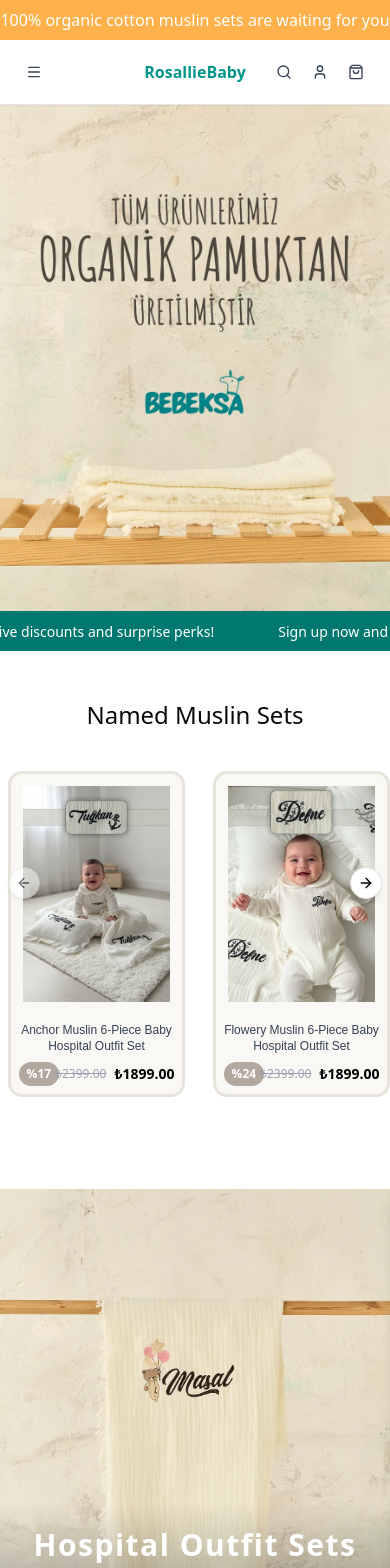
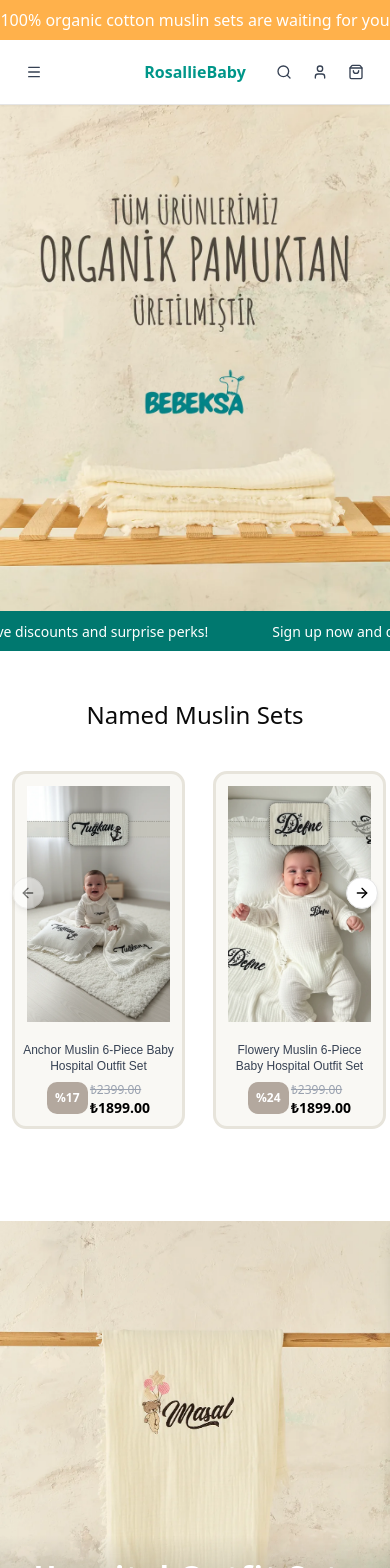
Before and after one commit to ceyhun64/rosallieBaby, a Next.js app: page / in a window 390 px wide. Shown: the top 1568 px of the page. Built offline with nearby package versions, Linux system fonts and the light colour scheme.

Commit message:
9. commit

```diff
--- a/components/home/mostVisited.jsx
+++ b/components/home/mostVisited.jsx
@@ -60,7 +60,7 @@
 
   return (
     <section
-      className={`container mx-auto  ${isMobile ? "px-0 py-8" : "px-5 py-12"}`}
+      className={`container mx-auto  ${isMobile ? "px-1 py-8" : "px-5 py-12"}`}
     >
       <h2 className="text-center text-2xl mb-8">Most Visited</h2>
 
--- a/components/home/muslinSets.jsx
+++ b/components/home/muslinSets.jsx
@@ -59,7 +59,7 @@
   const isMobile = useIsMobile();
   return (
     <section
-      className={`container mx-auto py-12 ${isMobile ? "px-0" : "px-5"} `}
+      className={`container mx-auto py-12 ${isMobile ? "px-1" : "px-5"} `}
     >
       <h2 className="text-center text-2xl mb-8">Named Muslin Sets</h2>
 
--- a/components/home/productCard.jsx
+++ b/components/home/productCard.jsx
@@ -17,7 +17,7 @@
         {/* Ürün Resmi */}
         <div
           className={`relative w-full ${
-            isMobile ? "h-60" : "h-120"
+            isMobile ? "h-65" : "h-120"
           } overflow-hidden rounded-t-lg`}
         >
           <Image
@@ -54,12 +54,29 @@
           >
             {product.description}
           </p>
-          <div className="flex items-center justify-center space-x-2">
+
+          <div
+            className={`flex ${
+              isMobile
+                ? "justify-between items-start px-6"
+                : "items-center justify-center space-x-2"
+            }`}
+          >
+            {/* İndirim yüzdesi */}
             {product.discount > 0 && (
-              <div className="bg-[#b3a89e] text-white rounded-full px-2 py-1 text-xs font-bold -mr-1">
+              <div className="bg-[#b3a89e] text-white rounded-lg px-2 py-2 text-xs font-bold">
                 %{product.discount}
               </div>
             )}
+
+            {/* Fiyatlar */}
+            <div
+              className={`${
+                isMobile
+                  ? "flex flex-col items-start"
+                  : "flex items-center space-x-2"
+              }`}
+            >
               <span
                 className={`${
                   isMobile ? "text-xs" : "text-sm"
@@ -78,5 +95,6 @@
           </div>
         </div>
       </div>
+    </div>
   );
 }
--- a/components/home/sleepingFriends.jsx
+++ b/components/home/sleepingFriends.jsx
@@ -60,7 +60,7 @@
 
   return (
     <section
-      className={`container mx-auto  ${isMobile ? "px-0 py-8" : "px-5 py-12"}`}
+      className={`container mx-auto  ${isMobile ? "px-1 py-8" : "px-5 py-12"}`}
     >
       <h2 className="text-center text-2xl mb-8">Sleeping Friends</h2>
 
```
Lines whose indentation alone changed are shown as unchanged.
